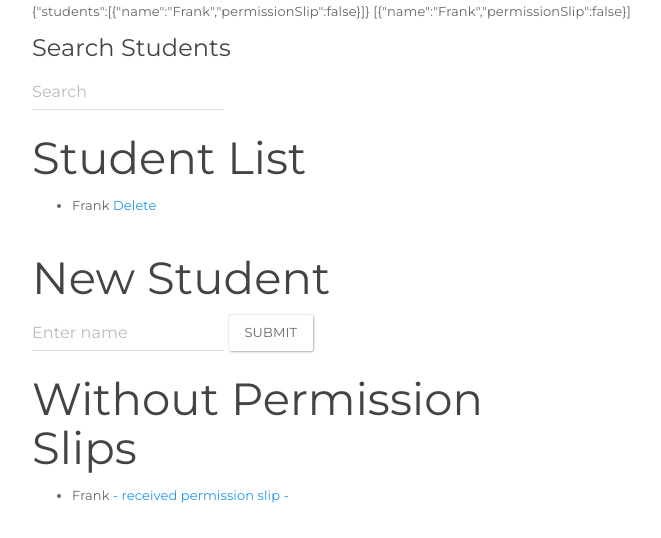
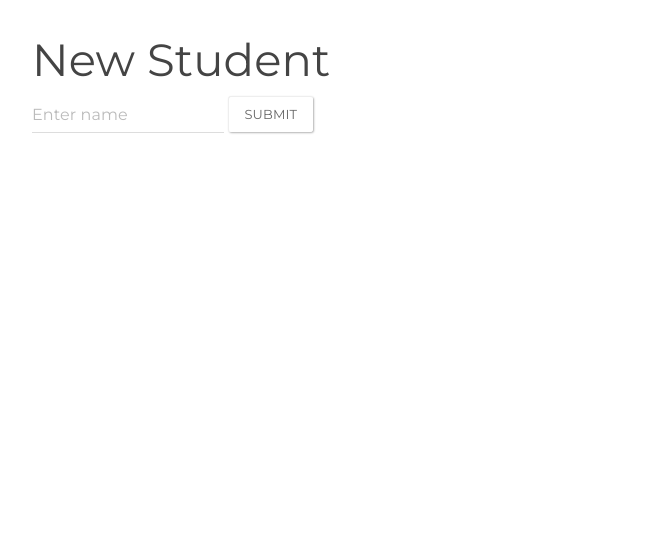
Before and after one commit to afenix/studentRoster, a plain HTML site: page index.html in a window 1280 px wide. Shown: the whole page, without its empty margins (38-699 px from the left). Drawn offline with Linux system fonts and the light colour scheme.

Commit message:
Remove debug code

```diff
--- a/index.html
+++ b/index.html
@@ -14,8 +14,6 @@
     <div class ="container">
 
       <div ng-controller="StudentsCtrl">
-        {{StudentsFactory}}
-        {{students}}
 
         <div class="row" ng-show="students.length">
           <div class="col-md-12">
@@ -65,7 +63,7 @@
       <div class="row" ng-controller="FieldTripsCtrl">
 
         <div class="col-md-6" ng-show="studentsWithoutPermission.length">
-          <h2>Without Permission Slips</h2>
+          <h3>Without Permission Slips</h3>
           <ul>
             <li ng-repeat="item in studentsWithoutPermission = (students | filter:{permissionSlip: false})">
               {{item.name}} <a ng-click="addStudentWithPermissionSlip(item)"> - received permission slip - </a>
--- a/services/StudentsFactory.js
+++ b/services/StudentsFactory.js
@@ -1,6 +1,6 @@
 studentRoster.factory('StudentsFactory', function StudentsFactory() {
   var factory = {};
-  factory.students = [{ name: "Frank", permissionSlip: false }];
+  factory.students = [];
 
   factory.addStudent = function() {
     var student = { name: factory.studentName, permissionSlip: false };
```
